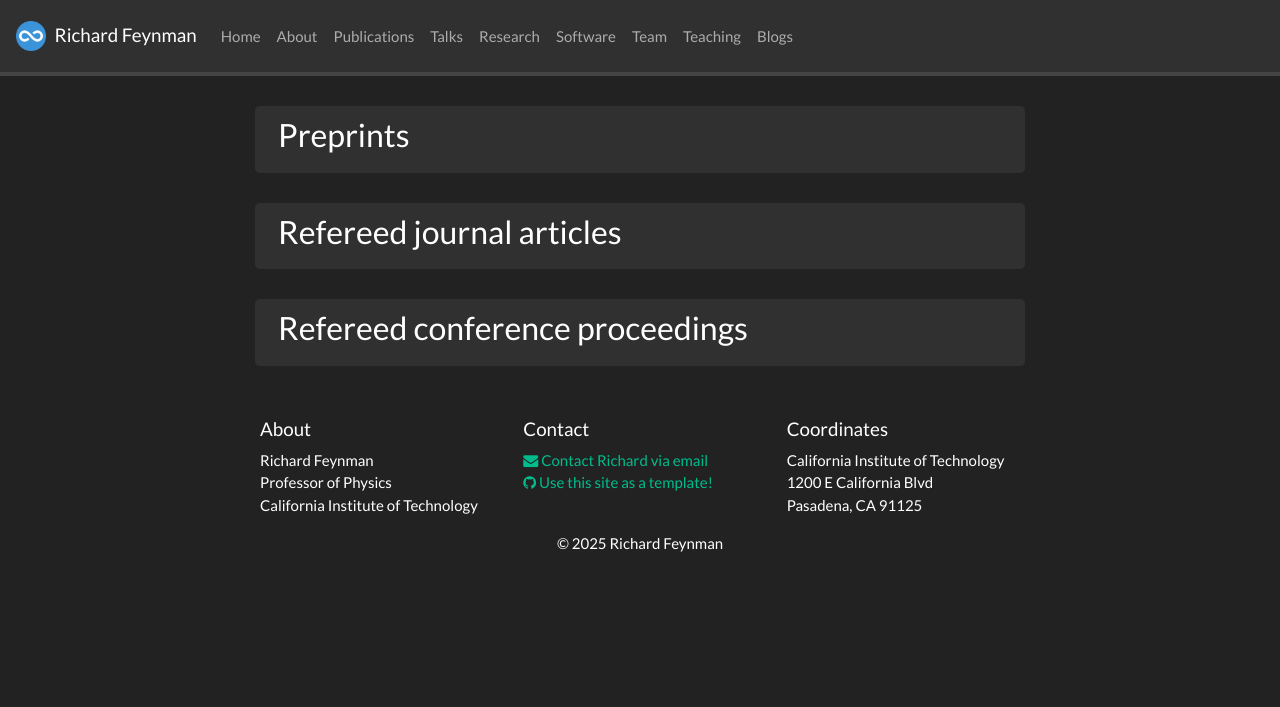
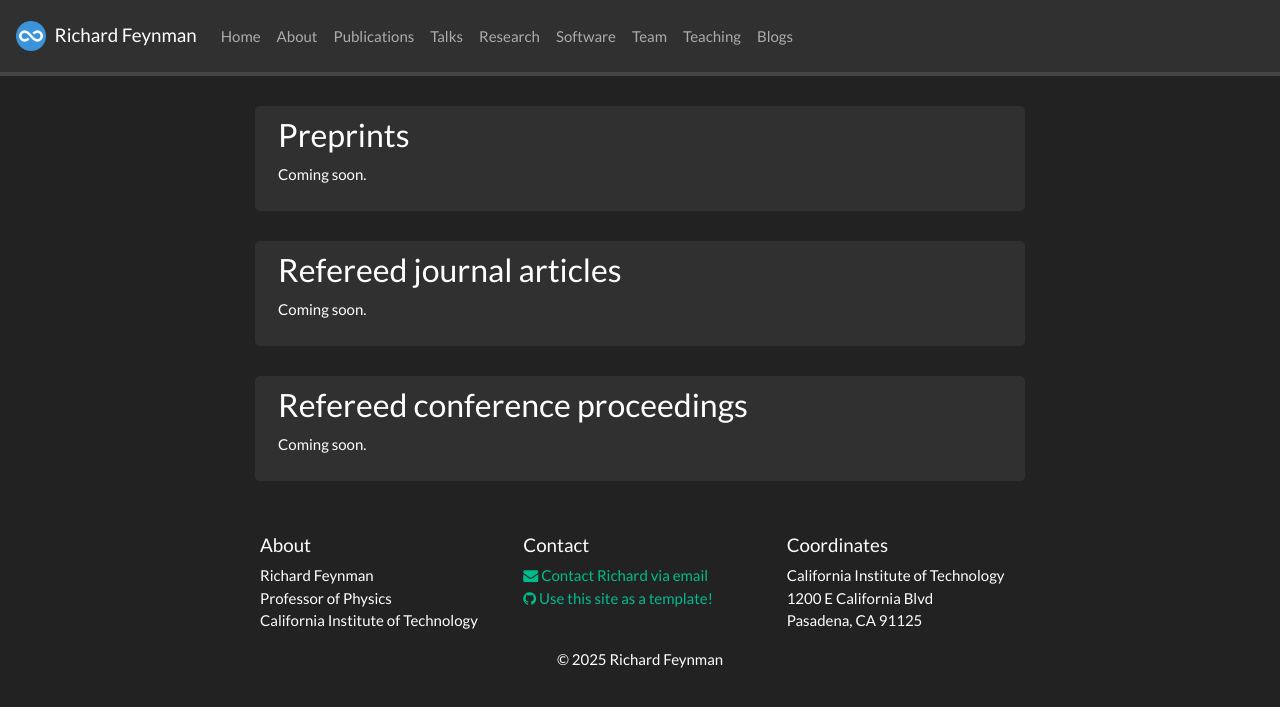
Before and after one commit to Rodericklab/rodericklab, a Jekyll site: the page built from _pages/publications.md, in a window 1280 px wide. Shown: the top 707 px of the page. Built offline with Jekyll 4.4.1, drawn with Linux system fonts in a browser that asks for light colours; nearby versions of some CDN libraries; a style sheet for code colours, icons or effects is not loaded.

Commit message:
Temporarily remove bibliography tag to fix build

```diff
--- a/_pages/publications.md
+++ b/_pages/publications.md
@@ -7,32 +7,26 @@ years: [2016, 2017, 2018, 2019, 2020, 2021]
 ---
 
 <style>
-.jumbotron{
-    padding:3%;
-    padding-bottom:10px;
-    padding-top:10px;
-    margin-top:10px;
-    margin-bottom:30px;
+.jumbotron {
+    padding: 3%;
+    padding-bottom: 10px;
+    padding-top: 10px;
+    margin-top: 10px;
+    margin-bottom: 30px;
 }
 </style>
 
 <div class="jumbotron">
-### Preprints
-{% comment %}
-{% bibliography --query @unpublished %}
-{% endcomment %}
+<h3>Preprints</h3>
+<p>Coming soon.</p>
 </div>
 
 <div class="jumbotron">
-### Refereed journal articles
-{% comment %}
-{% bibliography --query @article %}
-{% endcomment %}
+<h3>Refereed journal articles</h3>
+<p>Coming soon.</p>
 </div>
 
 <div class="jumbotron">
-### Refereed conference proceedings
-{% comment %}
-{% bibliography --query @inproceedings %}
-{% endcomment %}
+<h3>Refereed conference proceedings</h3>
+<p>Coming soon.</p>
 </div>
```
